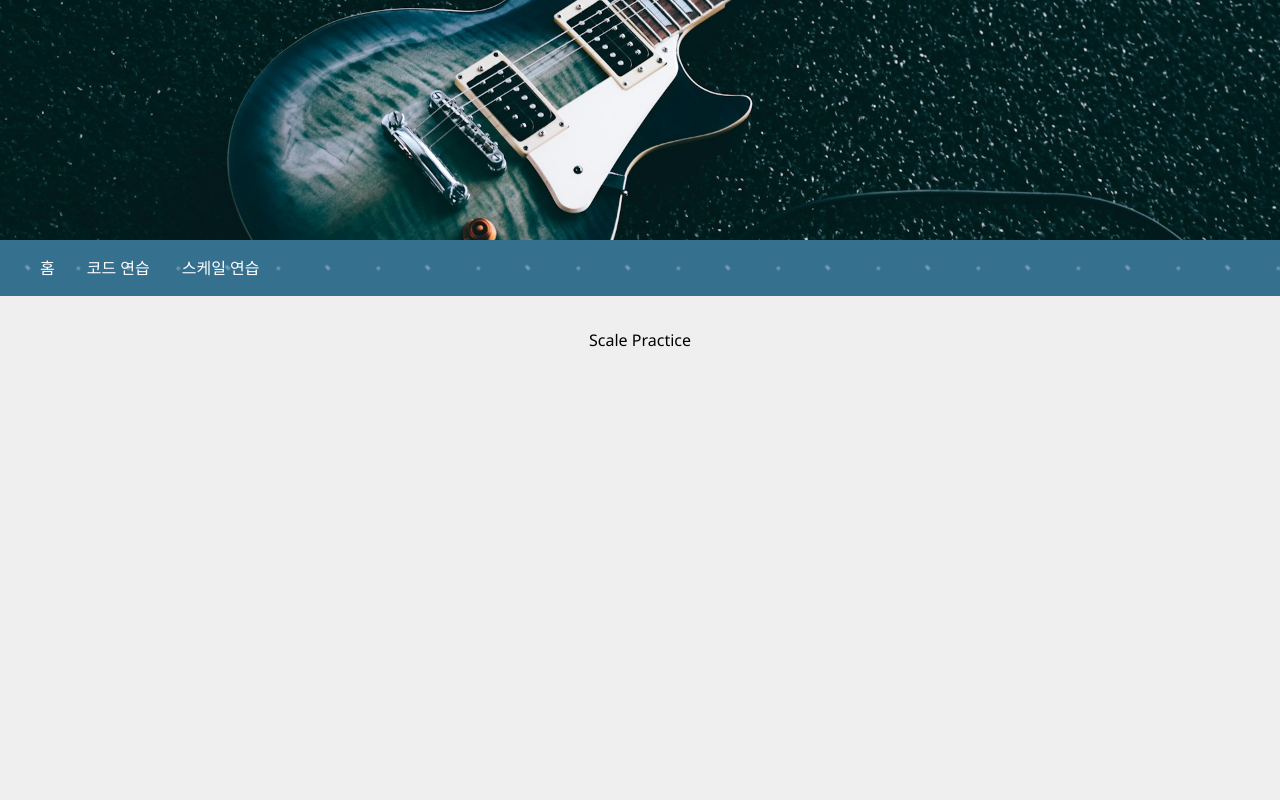
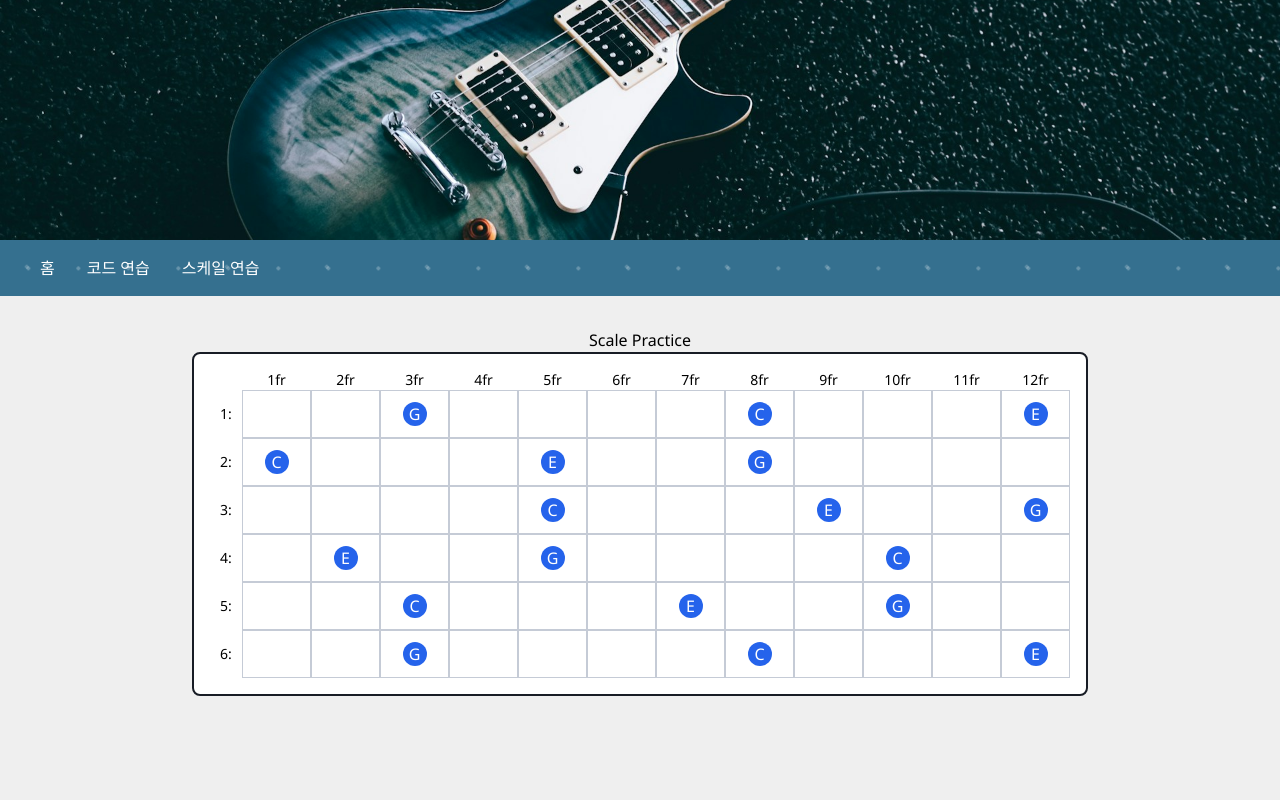
Before and after one commit to dongtony12/guitar-lesson, a Next.js app: page /scale-practice in a window 1280 px wide. Shown: the top 800 px of the page. Built offline with nearby package versions, Linux system fonts and the light colour scheme.

Commit message:
스케일 페이지로 프렛보드 이동

```diff
--- a/src/app/scale-practice/page.tsx
+++ b/src/app/scale-practice/page.tsx
@@ -1,7 +1,10 @@
+import { FretBoard } from '@/components'
+
 const ScalePracticePage = () => {
   return (
     <div>
       <h1>Scale Practice</h1>
+      <FretBoard />
     </div>
   )
 }
```
